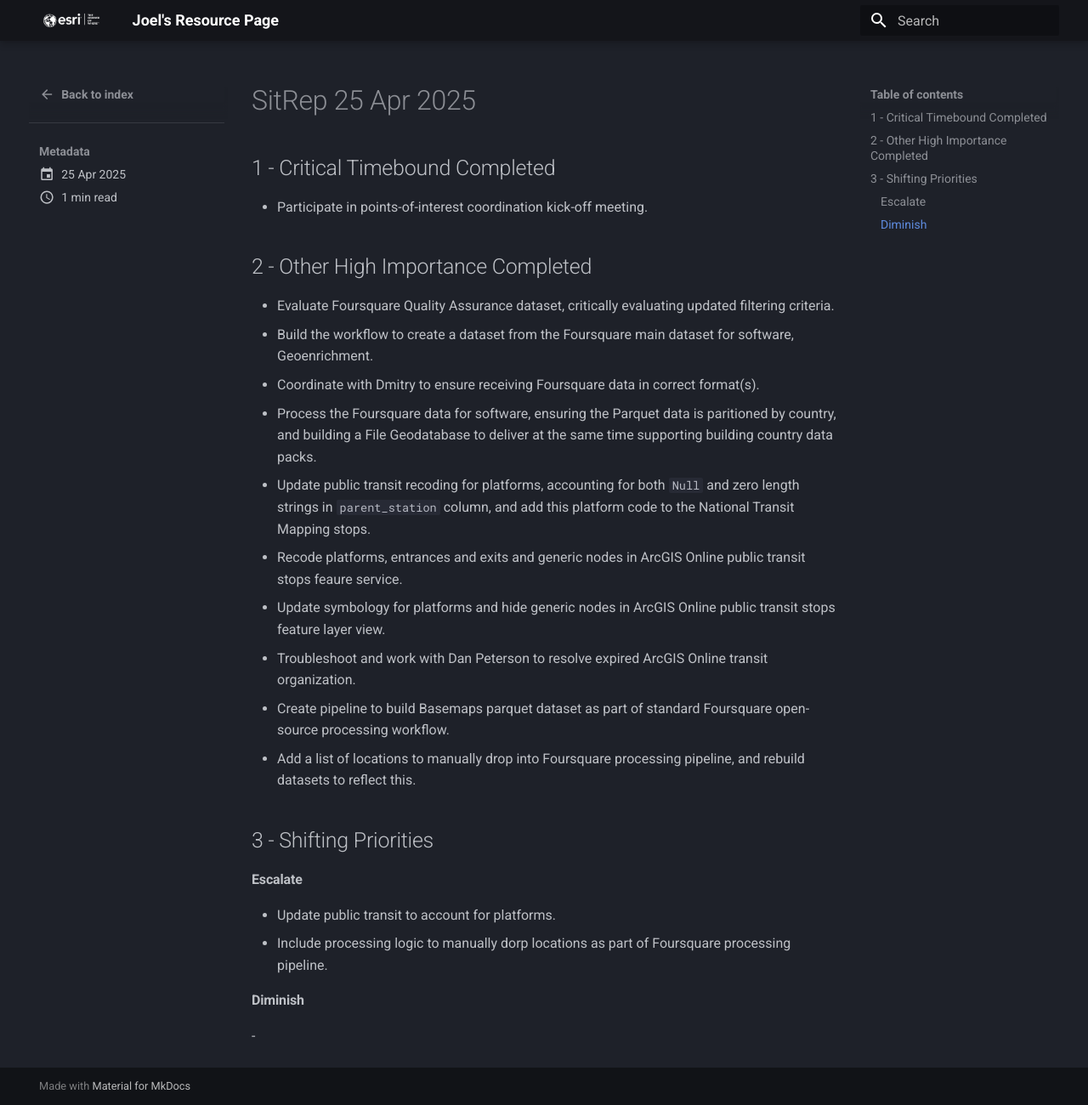
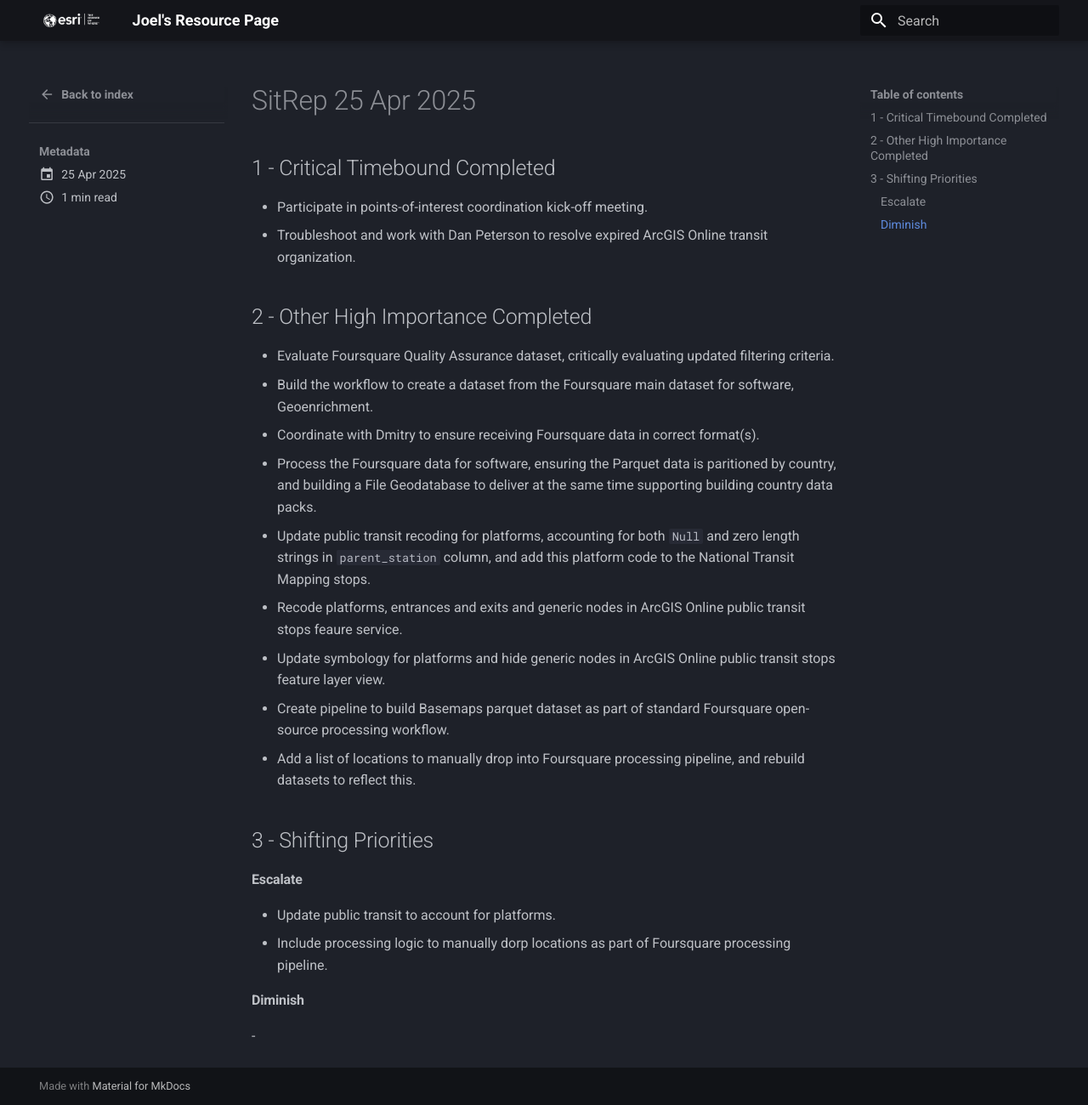
Before and after one commit to knu2xs/esri-resource-page, an MkDocs documentation site: the page built from docs/sitreps/posts/sitrep_20250425.md, in a window 1280 px wide and 1300 px high. Shown: the whole window at 85% size. Built offline with MkDocs 1.6.1 and Material for MkDocs 9.7.7, drawn with Linux system fonts in a browser that asks for light colours; part of the change alters nothing that is shown.

```diff
--- a/docs/sitreps/posts/sitrep_20250425.md
+++ b/docs/sitreps/posts/sitrep_20250425.md
@@ -7,6 +7,7 @@ date: 2025-04-25
 ## 1 - Critical Timebound Completed
 
 - Participate in points-of-interest coordination kick-off meeting.
+- Troubleshoot and work with Dan Peterson to resolve expired ArcGIS Online transit organization.
 
 ## 2 - Other High Importance Completed
 
@@ -17,7 +18,6 @@ date: 2025-04-25
 - Update public transit recoding for platforms, accounting for both `Null` and zero length strings in `parent_station` column, and add this platform code to the National Transit Mapping stops.
 - Recode platforms, entrances and exits and generic nodes in ArcGIS Online public transit stops feaure service.
 - Update symbology for platforms and hide generic nodes in ArcGIS Online public transit stops feature layer view.
-- Troubleshoot and work with Dan Peterson to resolve expired ArcGIS Online transit organization.
 - Create pipeline to build Basemaps parquet dataset as part of standard Foursquare open-source processing workflow.
 - Add a list of locations to manually drop into Foursquare processing pipeline, and rebuild datasets to reflect this.
 
```
